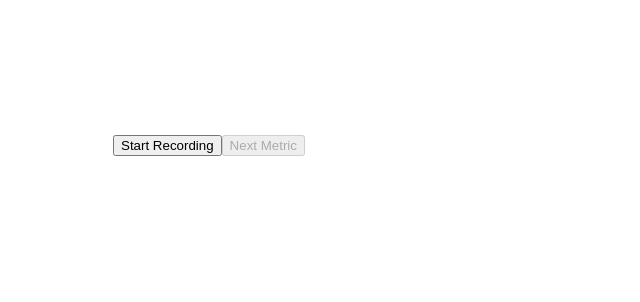
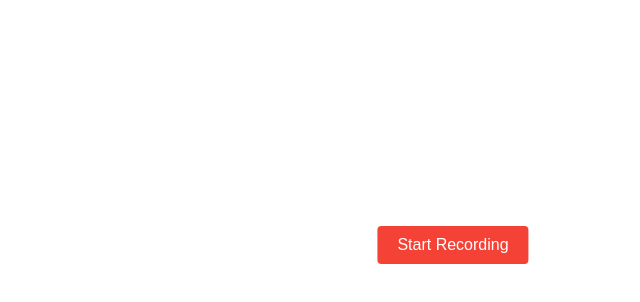
Before and after one commit to Disha-05/face-data, a React (Create React App) app: page /rec in a window 1280 px wide. Shown: the top 302 px of the page, without its empty margins (187-827 px from the left). Built offline with nearby package versions, Linux system fonts and the light colour scheme; the HTML template or start-up script is replaced by a standard one.

Commit message:
UI Change and Bug Fixes

```diff
--- a/src/components/RecordVideo.js
+++ b/src/components/RecordVideo.js
@@ -1,6 +1,7 @@
 import React, { useRef, useState, useEffect } from 'react';
 import { toast, ToastContainer } from 'react-toastify';
 import 'react-toastify/dist/ReactToastify.css';
+import '../styles/RecordVideo.css';
 
 const RecordVideo = () => {
   const videoRef = useRef(null);
@@ -12,21 +13,29 @@ const RecordVideo = () => {
   const [showFaceMetric, setShowFaceMetric] = useState(false);
   const [currentMetricIndex, setCurrentMetricIndex] = useState(0);
   const [capturedImages, setCapturedImages] = useState([]);
+  const [currentToastId, setCurrentToastId] = useState(null);
+  const [isRecordingStarted, setIsRecordingStarted] = useState(false);
 
   const handleNextMetric = () => {
     setCurrentMetricIndex((prevIndex) => {
       const nextIndex = (prevIndex + 1) % faceMetrics.length;
       if (nextIndex === 0) {
         setShowFaceMetric(false);
-        mediaRecorderRef.current.stop(); // Stop recording after all face metrics
-        captureImage(); // Capture an image when all metrics are completed
+        mediaRecorderRef.current.stop();
+        captureImage();
       } else {
+        // Dismiss the previous toast if it exists
+        if (currentToastId) {
+          toast.dismiss(currentToastId);
+        }
+
         // Show toast message for the next face metric
-        toast.info(faceMetrics[nextIndex], {
-          autoClose: 3000,
-          position: toast.POSITION.TOP_CENTER
+        const toastId = toast.info(faceMetrics[nextIndex], {
+          position: toast.POSITION.TOP_CENTER,
+          autoClose: false, // Remove the timer from the toast
         });
-        captureImage(); // Capture an image when moving to the next metric
+        setCurrentToastId(toastId);
+        captureImage();
       }
       return nextIndex;
     });
@@ -42,13 +51,15 @@ const RecordVideo = () => {
     setCapturedImages((prevImages) => [...prevImages, image]);
   };
 
-
   const handleStartRecording = () => {
     setShowFaceMetric(true);
     setCurrentMetricIndex(0);
     chunksRef.current = [];
     setRecordedVideo(null);
     setCapturedImages([]);
+
+    // Remove any existing toasts before starting recording
+    toast.dismiss();
 
     navigator.mediaDevices
       .getUserMedia({ video: true })
@@ -61,6 +72,7 @@ const RecordVideo = () => {
         mediaRecorderRef.current.addEventListener('stop', handleSaveVideo);
         mediaRecorderRef.current.start();
         setIsRecording(true);
+        setIsRecordingStarted(true);
       })
       .catch((error) => {
         console.error('Error accessing camera:', error);
@@ -95,44 +107,68 @@ const RecordVideo = () => {
   const faceMetrics = ['Front', 'Up', 'Down', 'Left', 'Right', 'With Mask', 'With Spectacles'];
 
   useEffect(() => {
-    if (isRecording) {
+    if (isRecording && currentMetricIndex === 0) {
       // Show initial toast message for the first face metric
-      toast.info(faceMetrics[currentMetricIndex], {
-        autoClose: 3000,
-        position: toast.POSITION.TOP_CENTER
+      const toastId = toast.info(faceMetrics[currentMetricIndex], {
+        position: toast.POSITION.TOP_CENTER,
+        autoClose: false, // Remove the timer from the toast
       });
+
+      setCurrentToastId(toastId);
+
+      return () => {
+        // Remove the toast when the component unmounts or when the next toast is shown
+        if (currentToastId) {
+          toast.dismiss(currentToastId);
+        }
+      };
     }
-  }, [isRecording]);
+  }, [isRecording, currentMetricIndex]);
 
   return (
-    <div>
-      <video ref={videoRef} autoPlay={true} />
-      {!isRecording ? (
-        <button onClick={handleStartRecording}>
-          {recordedVideo ? 'Re-record' : 'Start Recording'}
-        </button>
-      ) : (
-        <button disabled>Recording...</button>
-      )}
+    <div className="record-video-container">
+      <div className="video-container">
+        <video ref={videoRef} autoPlay={true} className="video-preview" />
+        {!isRecordingStarted ? (
+          <button className="record-button" onClick={handleStartRecording}>
+            {recordedVideo ? 'Re-record' : 'Start Recording'}
+          </button>
+        ) : (
+          <>
+            {isRecording ? (
+              <button className="record-button" disabled>
+                Recording...
+              </button>
+            ) : (
+              <button className="record-button" onClick={handleStartRecording}>
+                Re-record
+              </button>
+            )}
+          </>
+        )}
+      </div>
       {recordedVideo && !isRecording && (
-        <div>
-          <video src={recordedVideo} controls />
-          <button onClick={handleSubmitVideo}>Submit Video</button>
+        <div className="recorded-video-container">
+          <video src={recordedVideo} controls className="recorded-video" />
+
         </div>
       )}
       {showFaceMetric && (
         <div className="face-metric-card">{faceMetrics[currentMetricIndex]}</div>
       )}
-
-      <button onClick={handleNextMetric} disabled={!isRecording}>
-        Next Metric
-      </button>
+      {isRecordingStarted && (
+        <button className="next-metric-button" onClick={handleNextMetric} disabled={!isRecording}>
+          Capture
+        </button>
+      )}
       {capturedImages.length > 0 && !isRecording && (
-        <div>
+        <div className="captured-images-container">
           {capturedImages.map((image, index) => (
-            <img key={index} src={image} alt={`Captured ${index + 1}`} />
+            <img key={index} src={image} alt={`Captured ${index + 1}`} className="captured-image" />
           ))}
-          <button onClick={handleSubmitVideo}>Submit Video</button>
+          <button className="submit-button" onClick={handleSubmitVideo}>
+            Submit
+          </button>
         </div>
       )}
       <ToastContainer />
--- /dev/null
+++ b/src/styles/RecordVideo.css
@@ -0,0 +1,132 @@
+.record-video-container {
+    display: flex;
+    flex-direction: column;
+    align-items: center;
+    padding: 20px;
+  }
+
+  .video-container {
+    position: relative;
+    width: 100%;
+    max-width: 500px;
+    margin-bottom: 20px;
+  }
+
+  .video-preview {
+    width: 100%;
+    height: auto;
+    border-radius: 8px;
+  }
+
+  .record-button {
+    position: absolute;
+    bottom: 10px;
+    left: 50%;
+    transform: translateX(-50%);
+    padding: 10px 20px;
+    font-size: 16px;
+    border: none;
+    border-radius: 4px;
+    background-color: #f44336;
+    color: #fff;
+    cursor: pointer;
+  }
+
+  .record-button:disabled {
+    background-color: #ccc;
+    cursor: not-allowed;
+  }
+
+  .recorded-video-container {
+    display: flex;
+    flex-direction: column;
+    align-items: center;
+    margin-bottom: 20px;
+  }
+
+  .recorded-video {
+    width: 100%;
+    max-width: 500px;
+    height: auto;
+    border-radius: 8px;
+  }
+
+  .submit-button {
+    padding: 10px 20px;
+    font-size: 16px;
+    border: none;
+    border-radius: 4px;
+    background-color: #4caf50;
+    color: #fff;
+    cursor: pointer;
+  }
+
+  .face-metric-card {
+    margin-bottom: 20px;
+    padding: 10px 20px;
+    font-size: 20px;
+    font-weight: bold;
+    background-color: #f9f9f9;
+    border: 1px solid #ccc;
+    border-radius: 4px;
+  }
+
+  .next-metric-button {
+    padding: 10px 20px;
+    font-size: 16px;
+    border: none;
+    border-radius: 4px;
+    background-color: #2196f3;
+    color: #fff;
+    cursor: pointer;
+  }
+
+  .next-metric-button:disabled {
+    background-color: #ccc;
+    cursor: not-allowed;
+  }
+
+  .captured-images-container {
+    display: flex;
+    flex-wrap: wrap;
+    justify-content: center;
+    margin-bottom: 20px;
+  }
+
+  .captured-image {
+    width: 200px;
+    height: auto;
+    margin: 10px;
+    border-radius: 4px;
+  }
+
+/* Toast container */
+.ToastContainer {
+    z-index: 9999;
+  }
+
+  /* Toast body */
+  .Toastify__toast {
+    font-family: Arial, sans-serif;
+    font-size: 16px; /* Increase the font size */
+    border-radius: 4px;
+    padding: 10px 15px;
+    background-color: rgba(255, 255, 255, 0.5); /* Set the background color with transparency */
+  }
+
+  /* Toast position */
+  .Toastify__toast-container--top-center {
+    top: 20px;
+    left: 50%;
+    transform: translateX(-50%);
+  }
+
+  /* Remove the info symbol */
+  .Toastify__toast--info .Toastify__toast-body:before {
+    display: none;
+  }
+
+  /* Remove the close button */
+  .Toastify__toast-close-button {
+    display: none;
+  }
```
